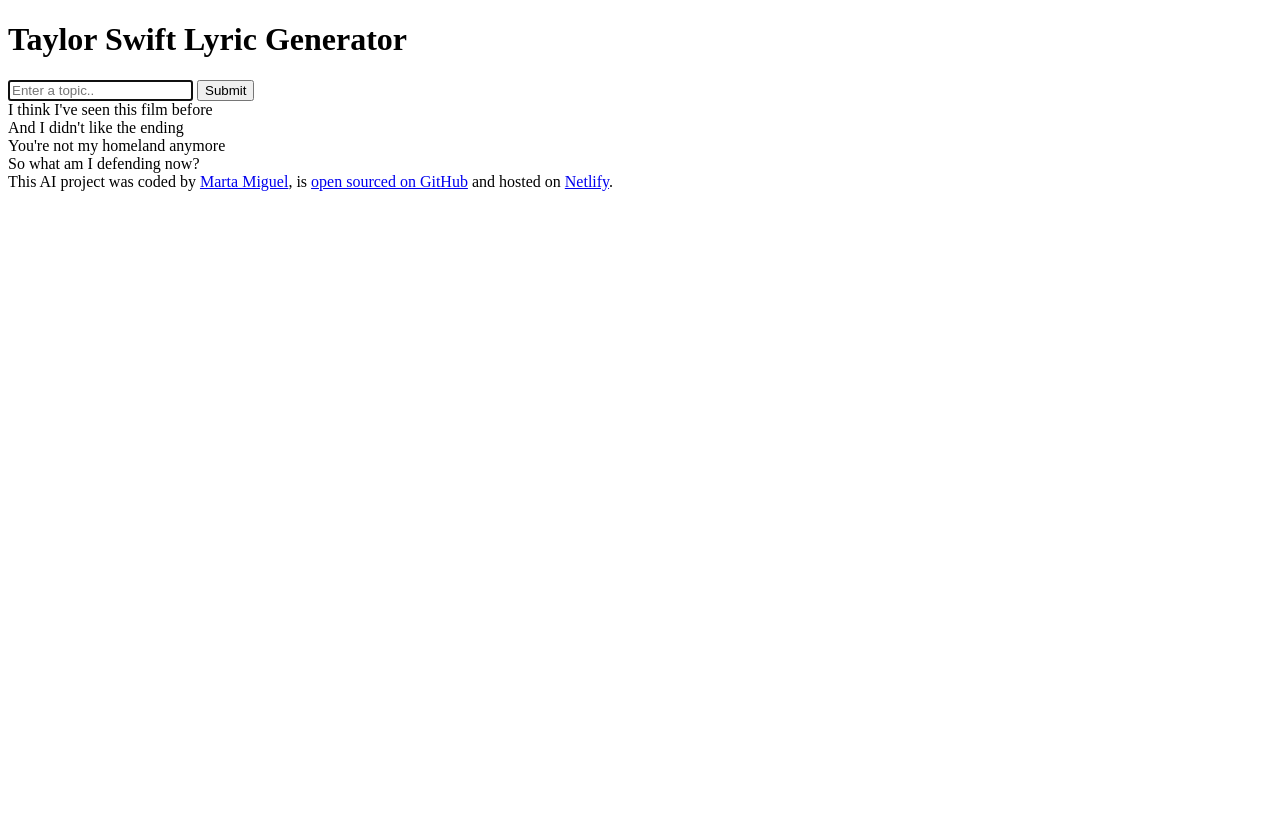
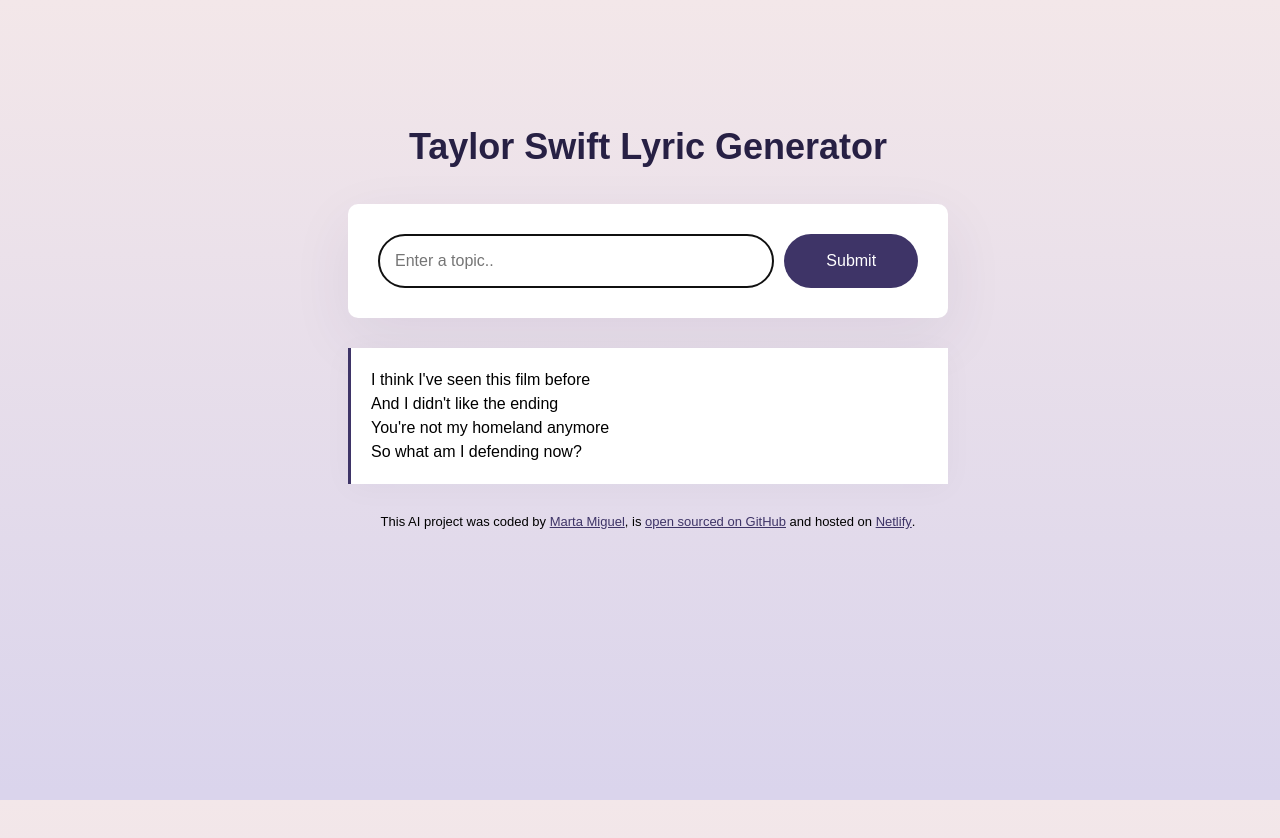
Before and after one commit to martamiguel/Taylor-Swift-Lyric-Generator, a plain HTML site: page index.html in a window 1280 px wide. Before the commit the page ends 800 px from the top, so only its background shows below. Drawn offline with Linux system fonts and the light colour scheme.

Commit message:
Added basic CSS

```diff
--- a/index.html
+++ b/index.html
@@ -7,6 +7,7 @@
     <title>Taylor Swift Lyric Generator</title>
   </head>
   <body>
+    <div class="container">
       <header>
         <h1>Taylor Swift Lyric Generator</h1>
       </header>
@@ -18,10 +19,11 @@
             autofocus
             required
             autocomplete="off"
+            class="input-field"
           />
-        <input type="submit" />
+          <input type="submit" class="submit-button" />
         </form>
-      <div>
+        <div class="lyrics">
           I think I've seen this film before <br />
           And I didn't like the ending <br />
           You're not my homeland anymore <br />
@@ -30,8 +32,8 @@
       </main>
       <footer>
         This AI project was coded by
-      <a href="https://github.com/martamiguel" target="_blank">Marta Miguel</a>,
-      is
+        <a href="https://github.com/martamiguel" target="_blank">Marta Miguel</a
+        >, is
         <a
           href="https://github.com/martamiguel/Taylor-Swift-Lyric-Generator"
           target="_blank"
@@ -44,7 +46,7 @@
           >Netlify</a
         >.
       </footer>
-
+    </div>
     <script src="src/index.js"></script>
   </body>
 </html>
--- a/src/style.css
+++ b/src/style.css
@@ -0,0 +1,77 @@
+body,
+html {
+  height: 100%;
+  width: 100%;
+}
+
+body {
+  background: linear-gradient(to top, #dad4ec 0%, #dad4ec 1%, #f3e7e9 100%);
+  font-family: Arial, Helvetica, sans-serif;
+}
+
+header {
+  margin-bottom: 30px;
+}
+
+h1 {
+  text-align: center;
+  font-weight: 800;
+  font-size: 36px;
+  line-height: 1.5;
+  color: #272044;
+}
+
+form {
+  background-color: white;
+  box-shadow: 0px 20px 60px rgba(65, 50, 100, 0.08);
+  border-radius: 10px;
+  margin-bottom: 30px;
+  padding: 30px;
+  display: flex;
+}
+
+a {
+  color: #3e3467;
+  font-weight: 500;
+}
+
+.container {
+  margin: 120px auto;
+  max-width: 600px;
+}
+
+.input-field {
+  border: 1px solid rgba(39, 33, 66, 0.5);
+  border-radius: 50px;
+  width: 80%;
+  padding: 16px;
+  font-size: 16px;
+  line-height: 20px;
+  color: #272044;
+}
+
+.submit-button {
+  border-radius: 50px;
+  margin-left: 10px;
+  font-size: 16px;
+  width: 150px;
+  border: none;
+  background-color: #3e3467;
+  color: white;
+  padding: 14px 24px;
+}
+
+.lyrics {
+  font-size: 16px;
+  background-color: white;
+  padding: 20px;
+  line-height: 1.5;
+  border-left: 3px solid #3e3467;
+  box-shadow: 0px 4px 30px 0px rgba(39, 33, 66, 0.03);
+}
+
+footer {
+  text-align: center;
+  font-size: 13px;
+  margin-top: 30px;
+}
```
Lines whose indentation alone changed are shown as unchanged.
